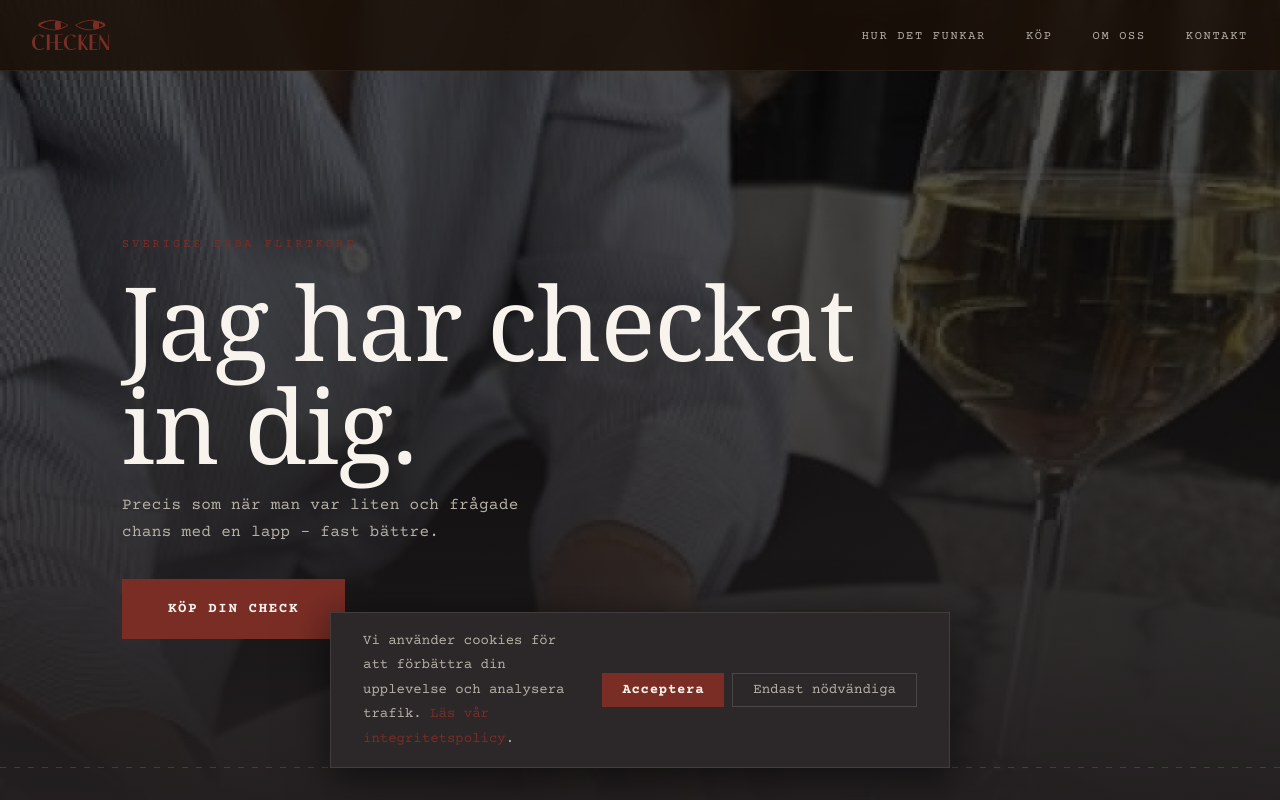
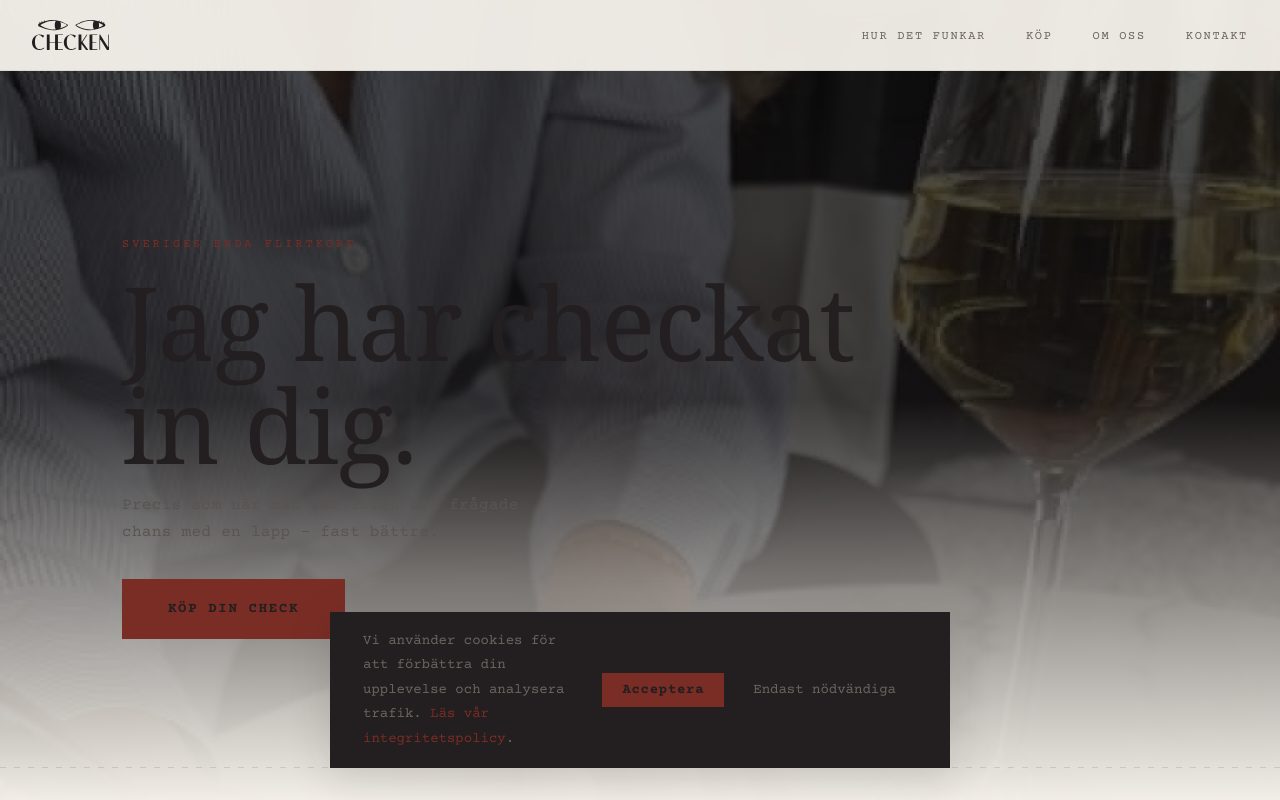
Before and after one commit to gabrielsoors-cmd/checken-hemsida, a plain HTML site: page index.html in a window 1280 px wide. Shown: the top 800 px of the page. Drawn offline with Linux system fonts and the light colour scheme; a web font is replaced by a local one.

Commit message:
Add files via upload

```diff
--- a/css/style.css
+++ b/css/style.css
@@ -8,13 +8,13 @@
    VARUMÄRKESFÄRGER — ÄNDRA HÄR
    ---------------------------------------------------------------- */
 :root {
-  --color-bg:           #231f20;   /* Varumärkets svart */
-  --color-surface:      #1a1718;   /* Lite mörkare yta */
-  --color-surface-2:    #2c2829;   /* Kort/sektions-yta */
+  --color-bg:           #f8f4ed;   /* Varumärkets cream — nu bakgrund */
+  --color-surface:      #efe9e0;   /* Lite mörkare cream för sektioner */
+  --color-surface-2:    #e6dfd5;   /* Ännu mörkare cream för kort/ytor */
   --color-red:          #7a2d25;   /* Varumärkets röd — primär accentfärg */
   --color-red-dark:     #5e1f19;   /* Mörkare röd för hover */
-  --color-cream:        #f8f4ed;   /* Varumärkets cream/vit */
-  --color-cream-muted:  #b5afa6;   /* Dämpad cream för undertexter */
+  --color-cream:        #231f20;   /* Varumärkets svart — nu primär textfärg */
+  --color-cream-muted:  #6b6560;   /* Dämpad mörkbrun för undertexter */
 
   /* Typsnitt */
   --font-display: 'MinervaModern', Georgia, serif;   /* Rubriker */
@@ -182,15 +182,15 @@ ul { list-style: none; }
   left: 50%;
   transform: translateX(-50%);
   width: min(90vw, 620px);
-  background: var(--color-surface-2);
-  border: 1px solid rgba(248,244,237,0.1);
+  background: var(--color-cream);
+  border: 1px solid rgba(35,31,32,0.15);
   padding: var(--space-sm) var(--space-md);
   display: flex;
   align-items: center;
   gap: var(--space-sm);
   flex-wrap: wrap;
   z-index: 9999;
-  box-shadow: 0 8px 40px rgba(0,0,0,0.6);
+  box-shadow: 0 8px 40px rgba(35,31,32,0.15);
   font-size: var(--text-sm);
   color: var(--color-cream-muted);
   font-family: var(--font-body);
@@ -206,11 +206,11 @@ ul { list-style: none; }
 #cookie-accept:hover { opacity: 0.85; }
 #cookie-decline {
   background: transparent; color: var(--color-cream-muted);
-  padding: 0.5rem 1.25rem; border: 1px solid rgba(248,244,237,0.15);
+  padding: 0.5rem 1.25rem; border: 1px solid rgba(35,31,32,0.2);
   cursor: pointer; font-size: var(--text-sm); font-family: var(--font-body);
   transition: border-color var(--ease);
 }
-#cookie-decline:hover { border-color: var(--color-cream-muted); }
+#cookie-decline:hover { border-color: var(--color-cream); }
 #cookie-banner.hidden { display: none; }
 
 /* ================================================================
@@ -224,10 +224,10 @@ ul { list-style: none; }
   align-items: center;
   justify-content: space-between;
   padding: 1.25rem var(--space-md);
-  background: rgba(35, 31, 32, 0.92);
+  background: rgba(248, 244, 237, 0.94);
   backdrop-filter: blur(16px);
   -webkit-backdrop-filter: blur(16px);
-  border-bottom: 1px solid rgba(248,244,237,0.06);
+  border-bottom: 1px solid rgba(35,31,32,0.08);
   transition: background var(--ease);
 }
 .navbar-logo {
@@ -292,9 +292,9 @@ ul { list-style: none; }
   position: absolute; inset: 0;
   background: linear-gradient(
     to bottom,
-    rgba(35,31,32,0.15) 0%,
-    rgba(35,31,32,0.45) 50%,
-    rgba(35,31,32,0.97) 100%
+    rgba(35,31,32,0.25) 0%,
+    rgba(35,31,32,0.5) 50%,
+    rgba(248,244,237,0.97) 100%
   );
 }
 .hero-content {
@@ -317,14 +317,14 @@ ul { list-style: none; }
   font-weight: 400;
   font-size: clamp(3rem, 8vw, 6.5rem);
   line-height: 1.0;
-  color: var(--color-cream);
+  color: #231f20;
   margin-bottom: var(--space-sm);
   letter-spacing: -0.01em;
 }
 .hero-sub {
   font-family: var(--font-body);
   font-size: var(--text-base);
-  color: var(--color-cream-muted);
+  color: #5a5450;
   max-width: 440px;
   margin-bottom: var(--space-md);
   line-height: 1.7;
@@ -409,8 +409,8 @@ h2.display {
 .shop {
   padding-block: var(--space-xl);
   background: var(--color-surface);
-  border-top: 1px solid rgba(248,244,237,0.05);
-  border-bottom: 1px solid rgba(248,244,237,0.05);
+  border-top: 1px solid rgba(35,31,32,0.07);
+  border-bottom: 1px solid rgba(35,31,32,0.07);
 }
 .shop-placeholder { display: flex; justify-content: center; padding-top: var(--space-md); }
 .placeholder-card {
@@ -418,7 +418,7 @@ h2.display {
   grid-template-columns: 1fr 1fr;
   max-width: 820px;
   width: 100%;
-  border: 1px solid rgba(248,244,237,0.08);
+  border: 1px solid rgba(35,31,32,0.1);
 }
 .placeholder-card img {
   width: 100%; height: 420px;
@@ -447,8 +447,8 @@ h2.display {
 }
 .shop-note {
   font-size: var(--text-xs) !important;
-  color: rgba(248,244,237,0.18) !important;
-  border: 1px dashed rgba(248,244,237,0.12);
+  color: rgba(35,31,32,0.25) !important;
+  border: 1px dashed rgba(35,31,32,0.15);
   padding: 0.5rem 0.75rem;
   line-height: 1.6;
 }
@@ -541,7 +541,7 @@ h2.display {
    ================================================================ */
 footer {
   background: var(--color-surface);
-  border-top: 1px solid rgba(248,244,237,0.06);
+  border-top: 1px solid rgba(35,31,32,0.08);
   padding-top: var(--space-lg);
 }
 .footer-inner {
@@ -564,12 +564,12 @@ footer {
 .footer-social { display: flex; flex-direction: column; gap: 0.6rem; }
 .footer-social a:hover { color: var(--color-red); opacity: 1; }
 .footer-bottom {
-  border-top: 1px solid rgba(248,244,237,0.05);
+  border-top: 1px solid rgba(35,31,32,0.08);
   padding-block: var(--space-sm);
   text-align: center;
 }
-.footer-bottom p { color: rgba(248,244,237,0.2); font-size: var(--text-xs); letter-spacing: 0.05em; }
-.footer-bottom a { color: rgba(248,244,237,0.3); }
+.footer-bottom p { color: rgba(35,31,32,0.3); font-size: var(--text-xs); letter-spacing: 0.05em; }
+.footer-bottom a { color: rgba(35,31,32,0.4); }
 
 /* ================================================================
    SCROLL-ANIMATION
@@ -586,7 +586,7 @@ footer {
   .navbar nav.open {
     display: block; position: absolute; top: 100%; left: 0; right: 0;
     background: var(--color-bg); padding: var(--space-md);
-    border-bottom: 1px solid rgba(248,244,237,0.08);
+    border-bottom: 1px solid rgba(35,31,32,0.08);
     animation: slideDown 0.3s ease;
   }
   @keyframes slideDown { from { opacity: 0; transform: translateY(-8px); } to { opacity: 1; transform: translateY(0); } }
--- a/index.html
+++ b/index.html
@@ -85,7 +85,7 @@
   <!-- NAVBAR -->
   <header class="navbar" role="banner">
     <a href="index.html" class="navbar-logo" aria-label="Checken – gå till startsidan">
-      <img src="images/logo-rod.svg" alt="Checken logotyp" class="navbar-logo-img" style="height:30px;width:auto" />
+      <img src="images/logo-svart.svg" alt="Checken logotyp" class="navbar-logo-img" style="height:30px;width:auto" />
     </a>
     <nav role="navigation" aria-label="Huvudnavigation">
       <ul>
--- a/js/main.js
+++ b/js/main.js
@@ -72,8 +72,8 @@ fadeEls.forEach(el => observer.observe(el));
 const navbar = document.querySelector('.navbar');
 window.addEventListener('scroll', () => {
   if (window.scrollY > 60) {
-    navbar.style.background = 'rgba(15, 9, 4, 0.97)';
+    navbar.style.background = 'rgba(248, 244, 237, 0.98)';
   } else {
-    navbar.style.background = 'rgba(26, 16, 8, 0.85)';
+    navbar.style.background = 'rgba(248, 244, 237, 0.94)';
   }
 }, { passive: true });
```
Also changed, not shown: 404.html (+1 -1 lines), pages/cookiepolicy.html (+1 -1 lines), pages/integritetspolicy.html (+1 -1 lines), pages/kontakt.html (+1 -1 lines), pages/kopvillkor.html (+1 -1 lines).
